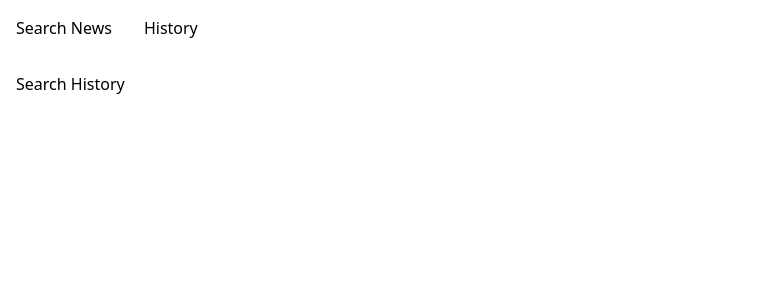
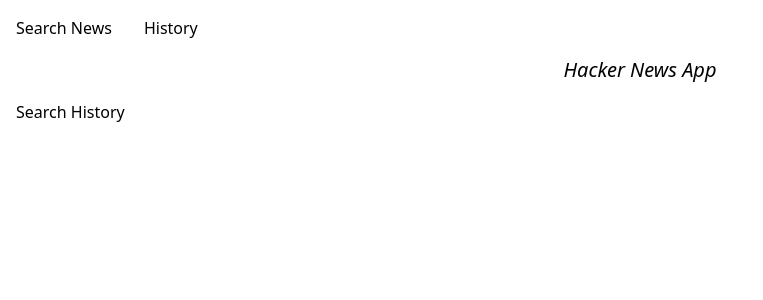
Before and after one commit to lsuman83/hacker-news-app, a React (Create React App) app: page /history in a window 1280 px wide. Shown: the top 300 px of the page, without its empty margins (0-763 px from the left). Built offline with nearby package versions, Linux system fonts and the light colour scheme.

Commit message:
build Home page

```diff
--- a/src/App.js
+++ b/src/App.js
@@ -5,15 +5,17 @@
   Route
  } from 'react-router-dom';
 
- import NewsListContainer from '../src/containers/NewsListContainer';
- import Navbar from '../src/components/Navbar'
- import HistoryListContainer from '../src/containers/HistoryListContainer';
+import NewsListContainer from '../src/containers/NewsListContainer';
+import Navbar from '../src/components/Navbar'
+import HistoryListContainer from '../src/containers/HistoryListContainer';
+import Home from './Home';
 
 function App() {
   return (
     <div className="App">
       <Router>
         <Navbar />
+        <Home />
         <Switch>
           <Route
             exact
--- /dev/null
+++ b/src/Home.js
@@ -0,0 +1,9 @@
+export default function Home(){
+    return(
+        <div className='text-center italic text-xl'>
+            <h1>
+                Hacker News App
+            </h1>
+        </div>
+    )
+}
```
